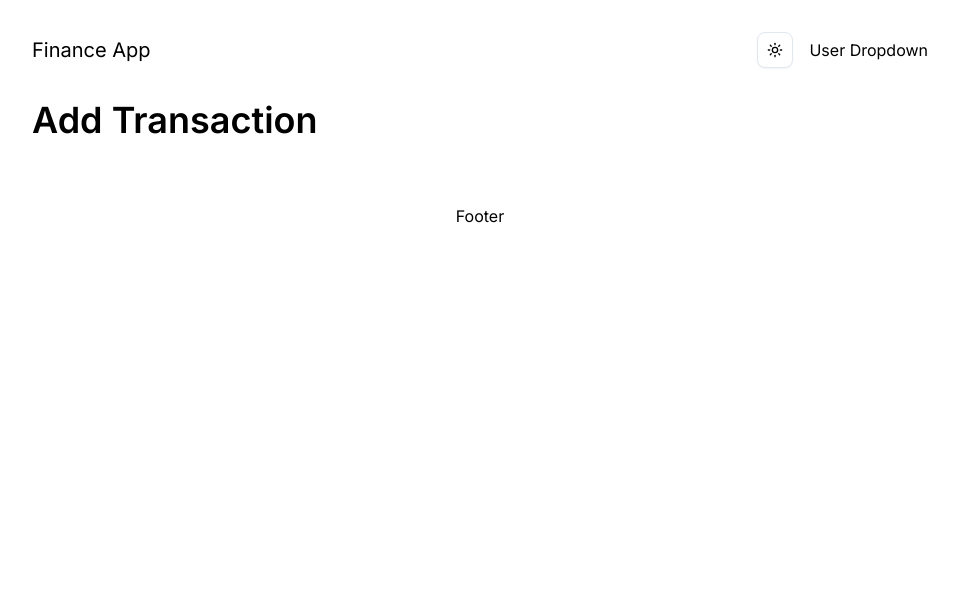
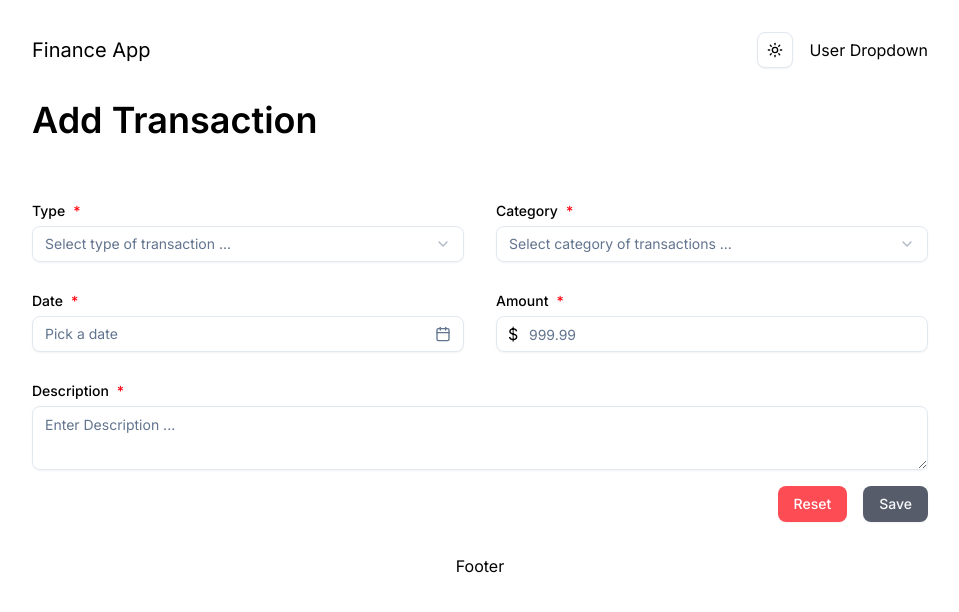
Before and after one commit to rohxn-rai/finance-app-nextjs, a Next.js app: page /dashboard/transaction/add in a window 1280 px wide. Shown: the top 612 px of the page, without its empty margins (160-1119 px from the left). Built offline with nearby package versions, Linux system fonts and the light colour scheme.

Commit message:
added transaction form to the page

```diff
--- a/app/dashboard/transaction/add/page.tsx
+++ b/app/dashboard/transaction/add/page.tsx
@@ -8,9 +8,10 @@ export const metadata : Metadata = {
 
 const AddTransactionPage = () => {
   return (
-    <>
+    <div className="flex flex-col gap-8">
       <h1 className="text-4xl font-semibold mb-8">Add Transaction</h1>
-    </>
+      <AddTransactionForm/>
+    </div>
   )
 }
 
```
